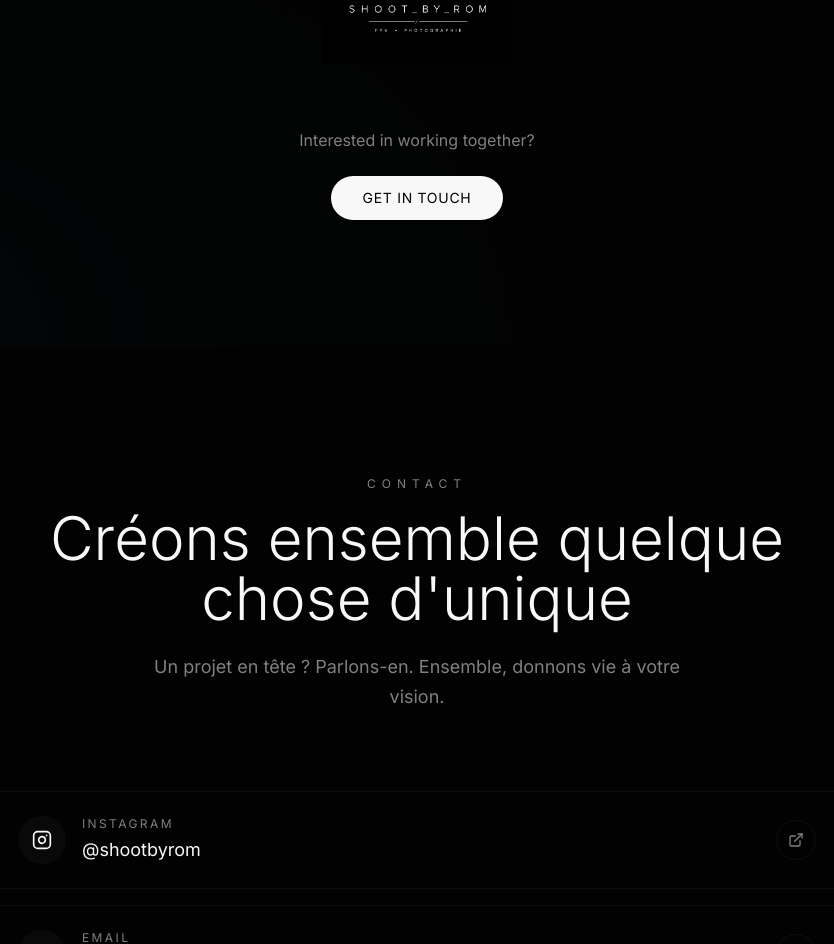
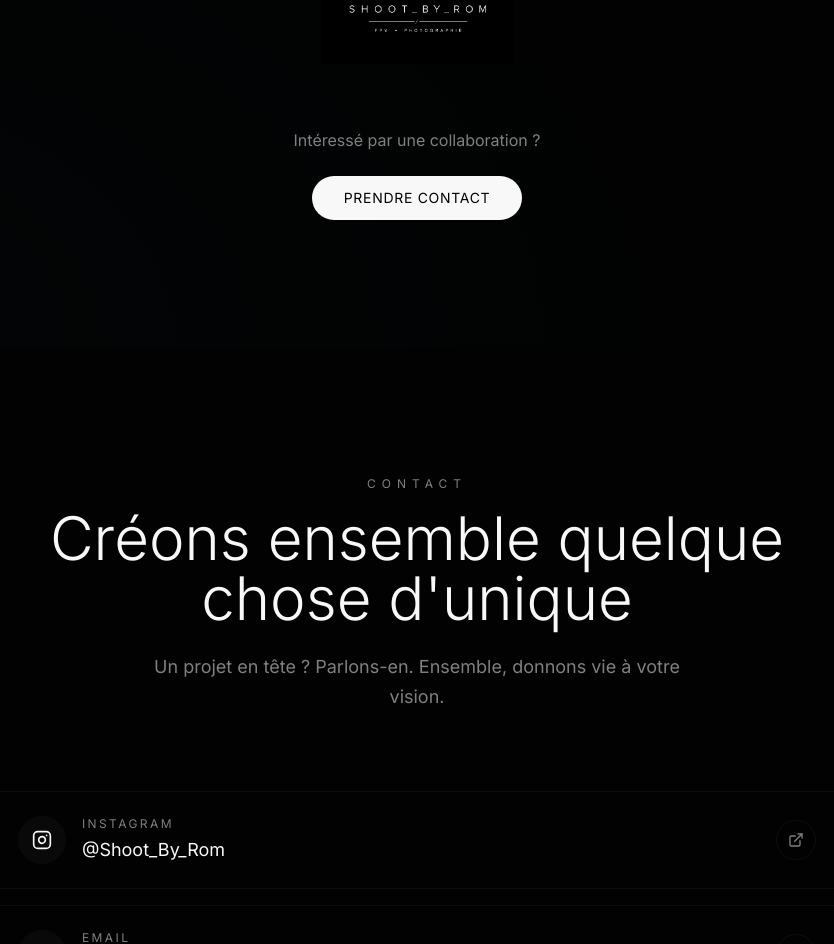
Before and after one commit to Romain21120/Shoot_By_Rom, a Next.js app: page / in a window 1280 px wide. Shown: the part 7466-8410 px from the top of the page, without its empty margins (223-1057 px from the left). Built offline with nearby package versions, Linux system fonts and the light colour scheme.

Commit message:
contact et insta

```diff
--- a/components/collaborations-section.tsx
+++ b/components/collaborations-section.tsx
@@ -60,13 +60,13 @@ export function CollaborationsSection() {
           className="mt-16 text-center"
         >
           <p className="text-muted-foreground mb-6">
-            Interested in working together?
+            Intéressé par une collaboration ?
           </p>
           <a
             href="#contact"
             className="inline-flex items-center gap-2 px-8 py-3 text-sm tracking-wider uppercase bg-foreground text-background rounded-full transition-all duration-300 hover:bg-foreground/90 hover:scale-105"
           >
-            Get in Touch
+            Prendre contact
           </a>
         </motion.div>
       </div>
--- a/components/contact-section.tsx
+++ b/components/contact-section.tsx
@@ -8,8 +8,8 @@ const contactLinks = [
   {
     icon: Instagram,
     label: "Instagram",
-    href: "https://instagram.com/shootbyrom",
-    handle: "@shootbyrom"
+    href: "https://instagram.com/shoot_by_rom",
+    handle: "@Shoot_By_Rom"
   },
   {
     icon: Mail,
```
